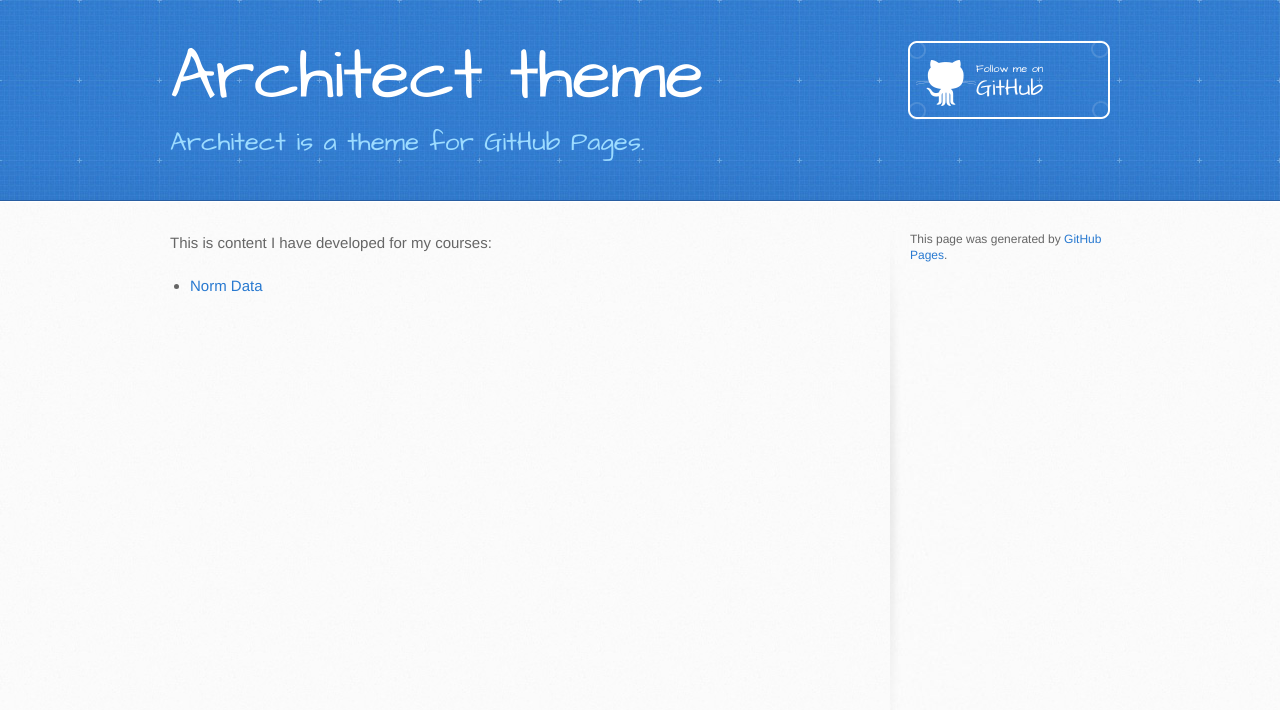
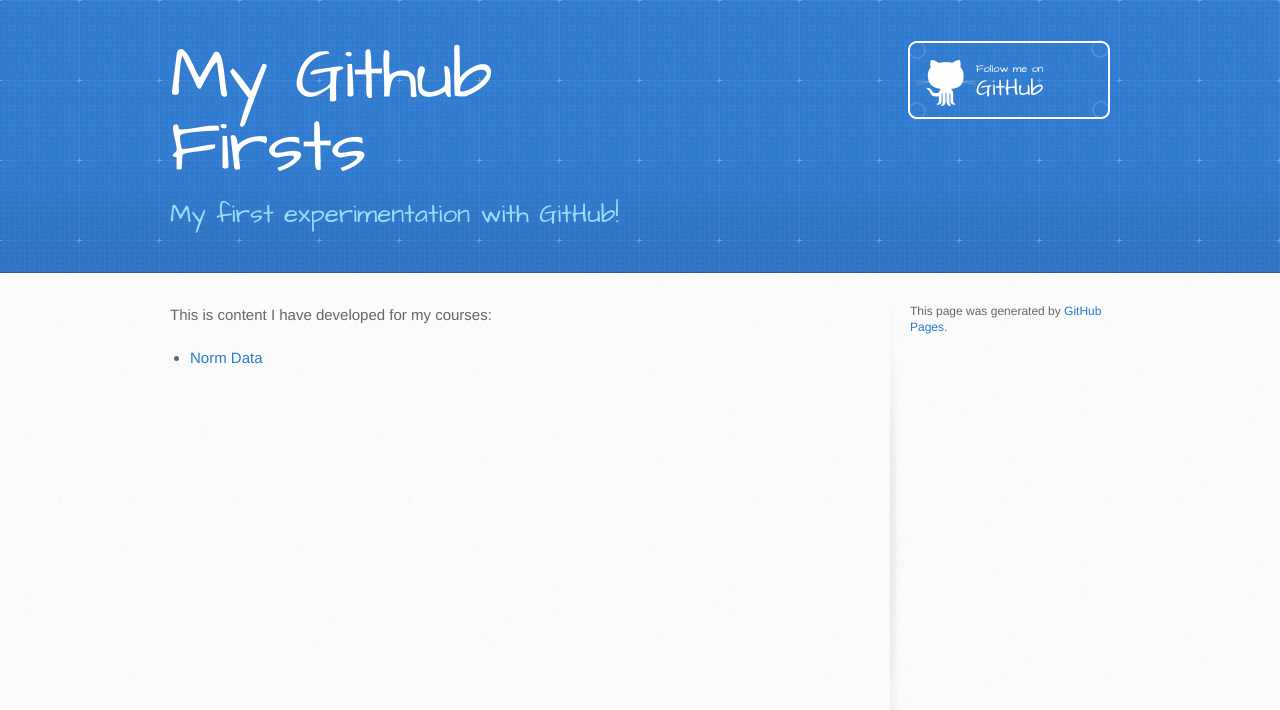
Before and after one commit to mynita/mynita.github.io, a Jekyll site: the page built from index.md, in a window 1280 px wide. Shown: the top 710 px of the page. Built offline with Jekyll 4.4.1, drawn with Linux system fonts in a browser that asks for light colours; our own code applies the rules of GitHub Pages for plain Markdown files.

Commit message:
Update _config.yml

```diff
--- a/_config.yml
+++ b/_config.yml
@@ -1,5 +1,5 @@
-title: Architect theme
-description: Architect is a theme for GitHub Pages.
+title: My Github Firsts
+description: My first experimentation with GitHub!
 show_downloads: false
 google_analytics:
 theme: jekyll-theme-architect
```
